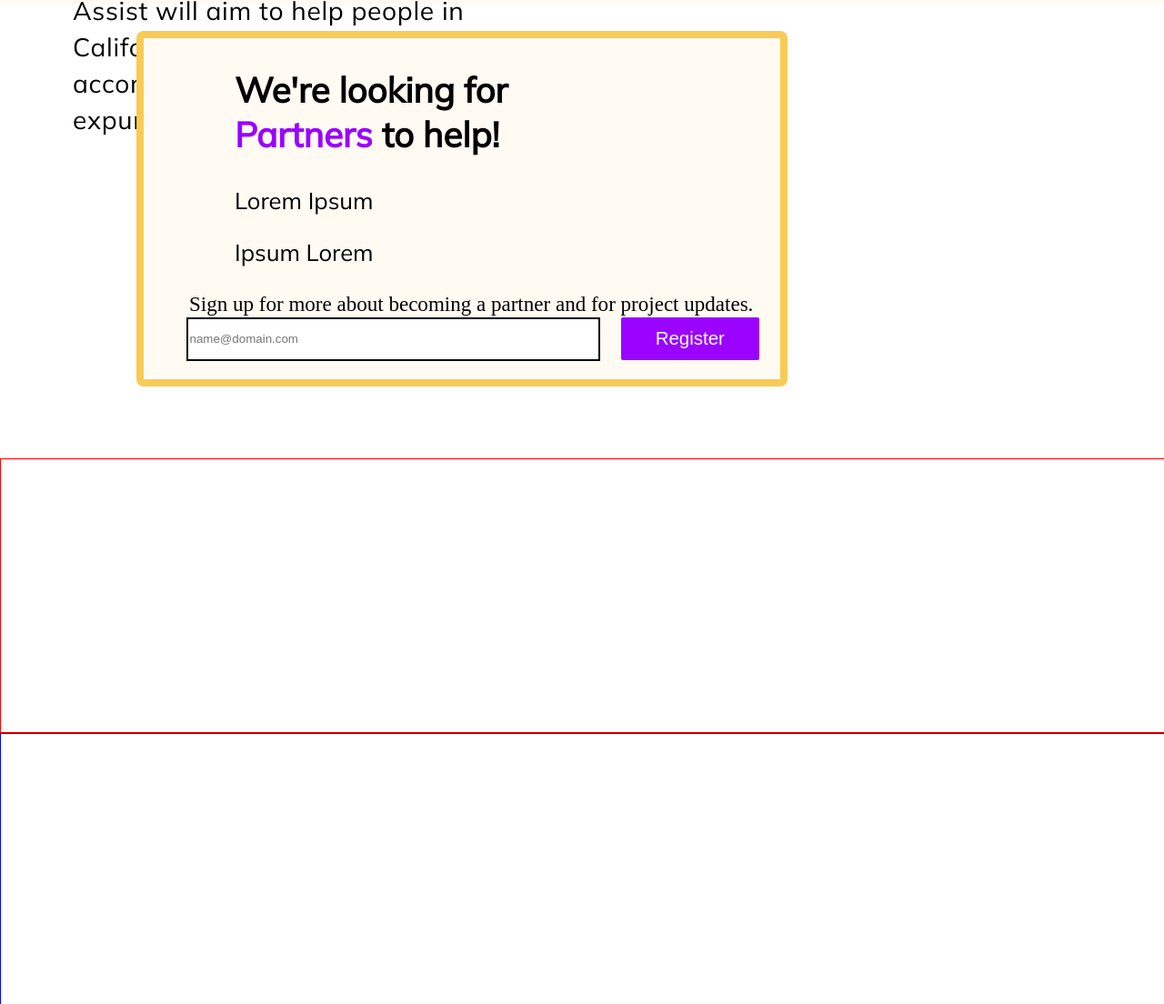
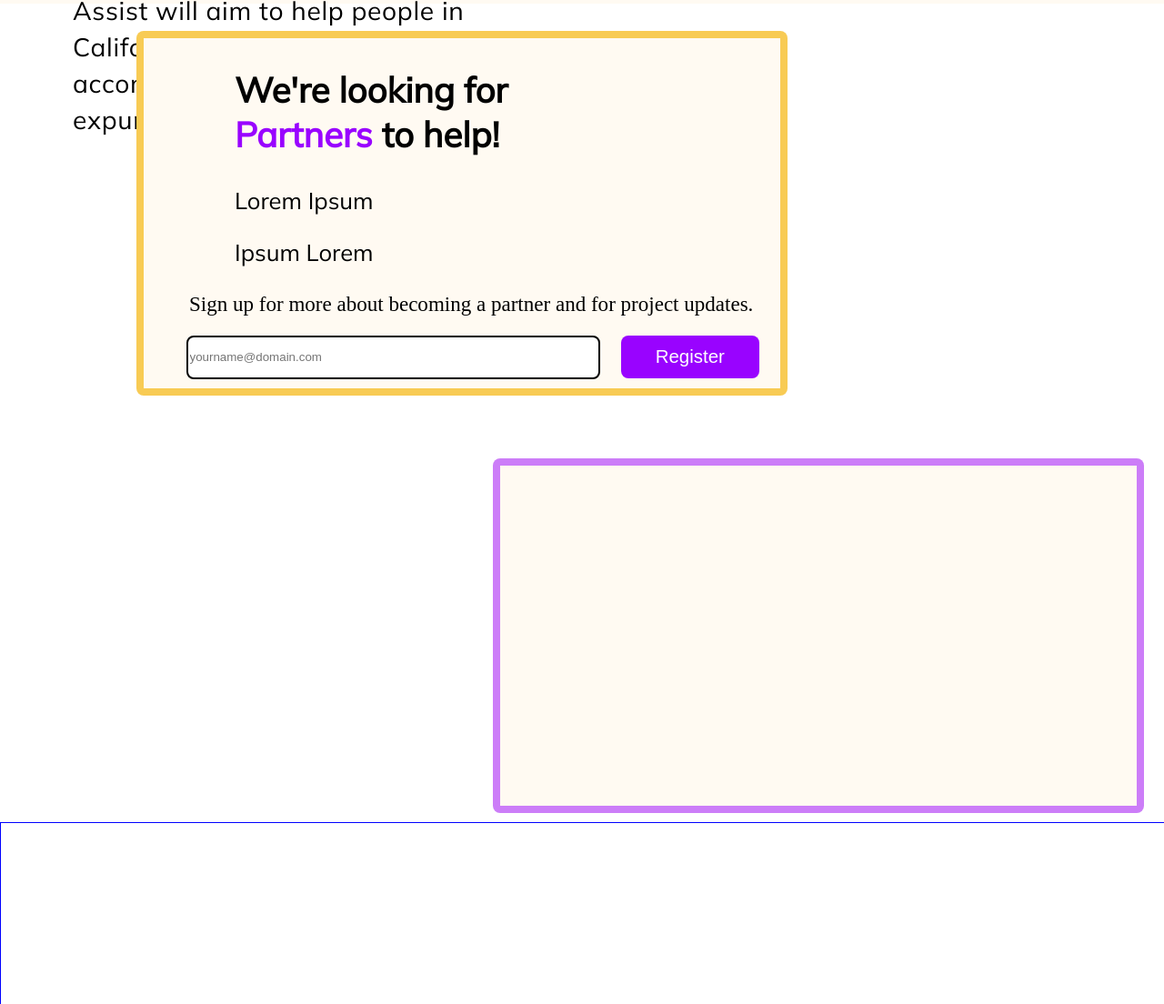
Before and after one commit to bkmorgan3/expunge-assist-landing-page, a Gatsby site in the folder hello-world/: page / in a window 1280 px wide. Shown: the part 609-1713 px from the top of the page at 91% size. Built offline with nearby package versions, Linux system fonts and the light colour scheme; Gatsby itself is replaced by a stand-in of ours.

Commit message:
Builds Partner section using divs

```diff
--- a/hello-world/src/pages/index.js
+++ b/hello-world/src/pages/index.js
@@ -90,6 +90,7 @@ const PartnerForm = styled.div`
   border: 8px solid rgba(245, 179, 4, 0.66);
   background-color: #fffaf2;
   font-size: 1.6em;
+  padding-bottom: 10px;
 `
 
 const HeadingContainer = styled.div`
@@ -103,8 +104,8 @@ const PartnerFormHeading = styled.h2`
 
 const WhyPartnersContainer = styled.div`
   width: 100%;
-  border: 1px solid red;
-  height: 300px;
+  height: 400px;
+  display: flex;
 `
 
 const PartnerMissionContainer = styled.div`
@@ -130,6 +131,7 @@ const PartnerTextAction = styled.span`
 const Form = styled.form`
   display: flex;
   justify-content: space-evenly;
+  padding-top: 20px;
 `
 
 const Input = styled.input`
@@ -137,6 +139,7 @@ const Input = styled.input`
   background: #fff;
   height: 42px;
   width: 447px;
+  border-radius: 8px;
 `
 
 const Label = styled.label`
@@ -149,12 +152,31 @@ const Label = styled.label`
 
 const SubmitButton = styled.button`
   border: none;
-  border-radius: 2px;
+  border-radius: 8px;
   background-color: #9903ff;
   width: 152px;
   height: 47px;
   color: #fff;
   font-size: 0.8em;
+`
+
+const HorizontalPurpleBand = styled.div`
+  width: 100%;
+  background-color: rgba(153, 3, 255, 0.5);
+  height: 34px;
+`
+
+const WhyPartnerFieldContainer = styled.div`
+  width: 50%;
+`
+
+const WhyPartnerField = styled.div`
+  border: 8px solid rgba(153, 3, 255, 0.5);
+  height: 374px;
+  background-color: #fffaf2;
+  border-radius: 8px;
+  width: 700px;
+  margin-left: 30px;
 `
 
 export default function Home() {
@@ -205,7 +227,7 @@ export default function Home() {
               <Form action="#" method="POST">
                 <Label htmlFor="signup"></Label>
                 <Input
-                  placeholder="name@domain.com"
+                  placeholder="yourname@domain.com"
                   name="signup"
                   type="email"
                 ></Input>
@@ -213,9 +235,14 @@ export default function Home() {
               </Form>
             </PartnerForm>
           </PartnerFormContainer>
+          <ColorsContainer />
+        </PartnersFormSection>
+        <WhyPartnersContainer>
           <ColorsContainer></ColorsContainer>
-        </PartnersFormSection>
-        <WhyPartnersContainer></WhyPartnersContainer>
+          <WhyPartnerFieldContainer>
+            <WhyPartnerField></WhyPartnerField>
+          </WhyPartnerFieldContainer>
+        </WhyPartnersContainer>
         <PartnerMissionContainer></PartnerMissionContainer>
       </PartnersContainer>
       <Footer />
```
